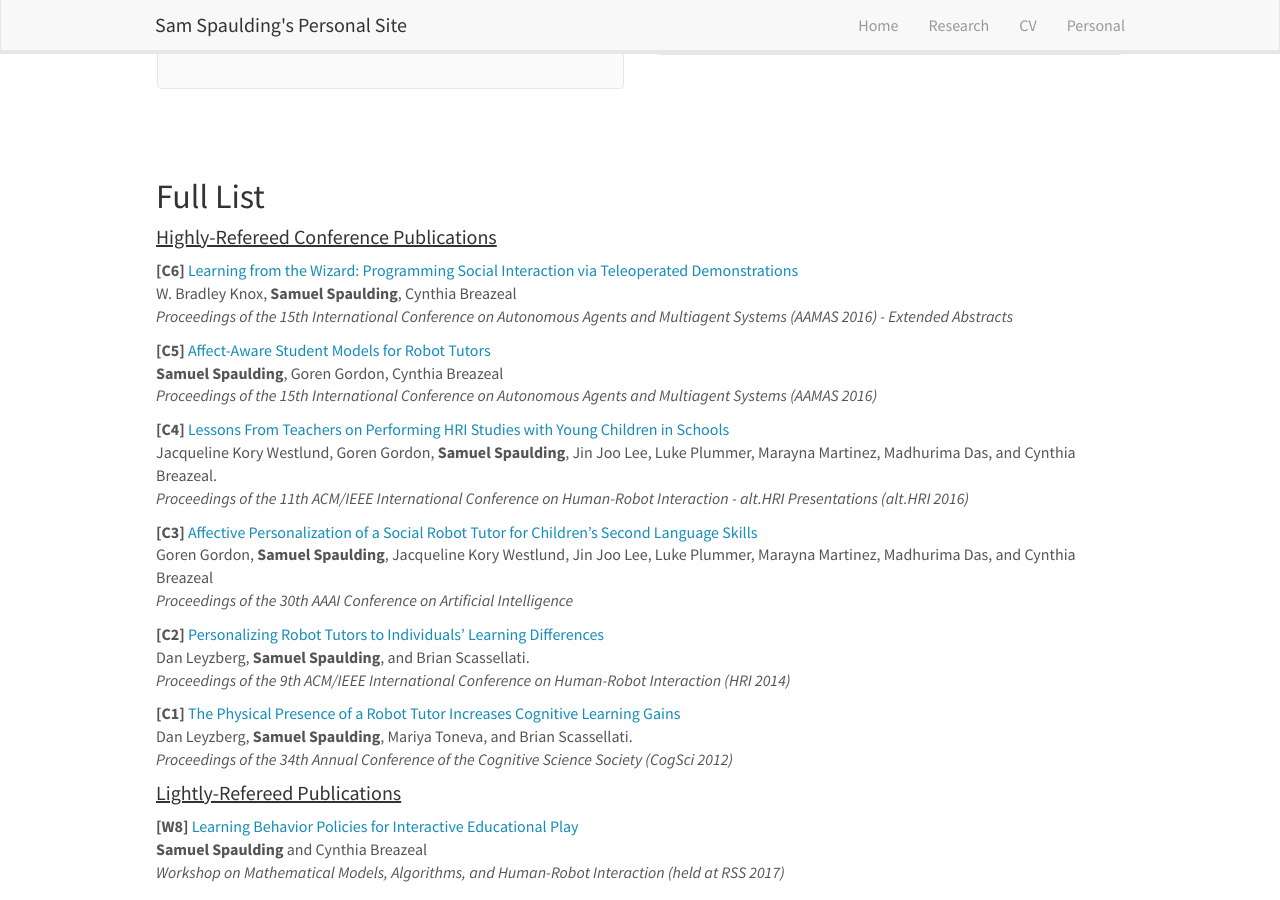
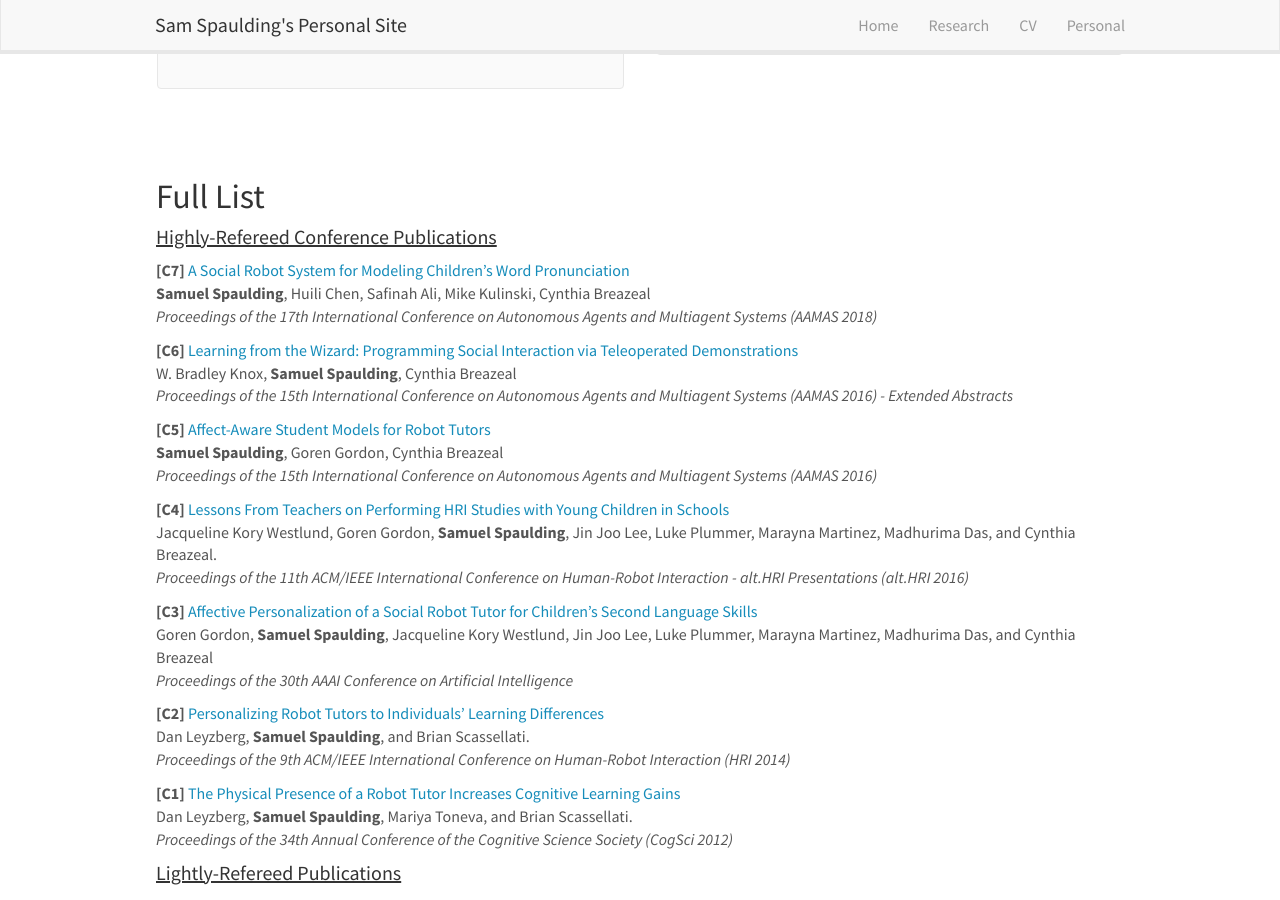
Before and after one commit to SamSpaulding/SamSpaulding.github.io, a Jekyll site: the page built from _pages/research.md, in a window 1280 px wide and 900 px high, scrolled down 1675 px. Built offline with Jekyll 4.4.1, drawn with Linux system fonts in a browser that asks for light colours; some of the changed text lies outside the part shown.

Commit message:
added AAMAS 18 publication

```diff
--- a/_data/news.yml
+++ b/_data/news.yml
@@ -1,3 +1,8 @@
+- date: January 26, 2018
+  headline: "Paper Accepted! <a href='resources/aamas_gpr_17.pdf'>A Social Robot System for Modeling Children's Word Pronunciation</a>
+                      was accepted as a full paper at <a href='http://celweb.vuse.vanderbilt.edu/aamas18/'></a>AAMAS 2018."
+  image: <img src='images/news_pics/aamas18.png'>
+
 - date: November 13, 2017
   headline: "Jibo, a robot I helped develop, made the cover of Time magazine and was named one of the 25 Best Inventions of 2017! Congrats to the Jibo team and the other awardees"
   image: <img src='images/jibo.jpeg'>
--- a/_data/pub_list.yml
+++ b/_data/pub_list.yml
@@ -1,6 +1,20 @@
+- title: "A Social Robot System for Modeling Children's Word Pronunciation"
+  code: C7
+  description: "We present a system that autonomously engages children in educational play while modeling and assessing pronunciation ability via Gaussian Process Regression"
+  authors: <strong>Samuel Spaulding</strong>, Huili Chen, Safinah Ali, Mike Kulinski, Cynthia Breazeal
+  tag: modeling
+  venue: Proceedings of the 17th International Conference on Autonomous Agents and Multiagent Systems (AAMAS 2018)
+  venue_code: AAMAS 2018
+  year: 2018
+  link:
+    url: resources/aamas_gpr_17.pdf
+    display:  Here!
+  highlight: 1
+  news2:
+
 - title: "Learning from the Wizard: Programming Social Interaction via Teleoperated Demonstrations"
   code: C6
-  description: ""
+  description: "We apply learning from demonstration to socially interactive behavior using data collected from Wizard-of-Oz interactions"
   authors: W. Bradley Knox, <strong>Samuel Spaulding</strong>, Cynthia Breazeal
   tag: lfw
   venue: Proceedings of the 15th International Conference on Autonomous Agents and Multiagent Systems (AAMAS 2016) - Extended Abstracts
```
Also changed, not shown: _pages/home.md (+1 -1 lines), images/news_pics/aamas18.png (added).
